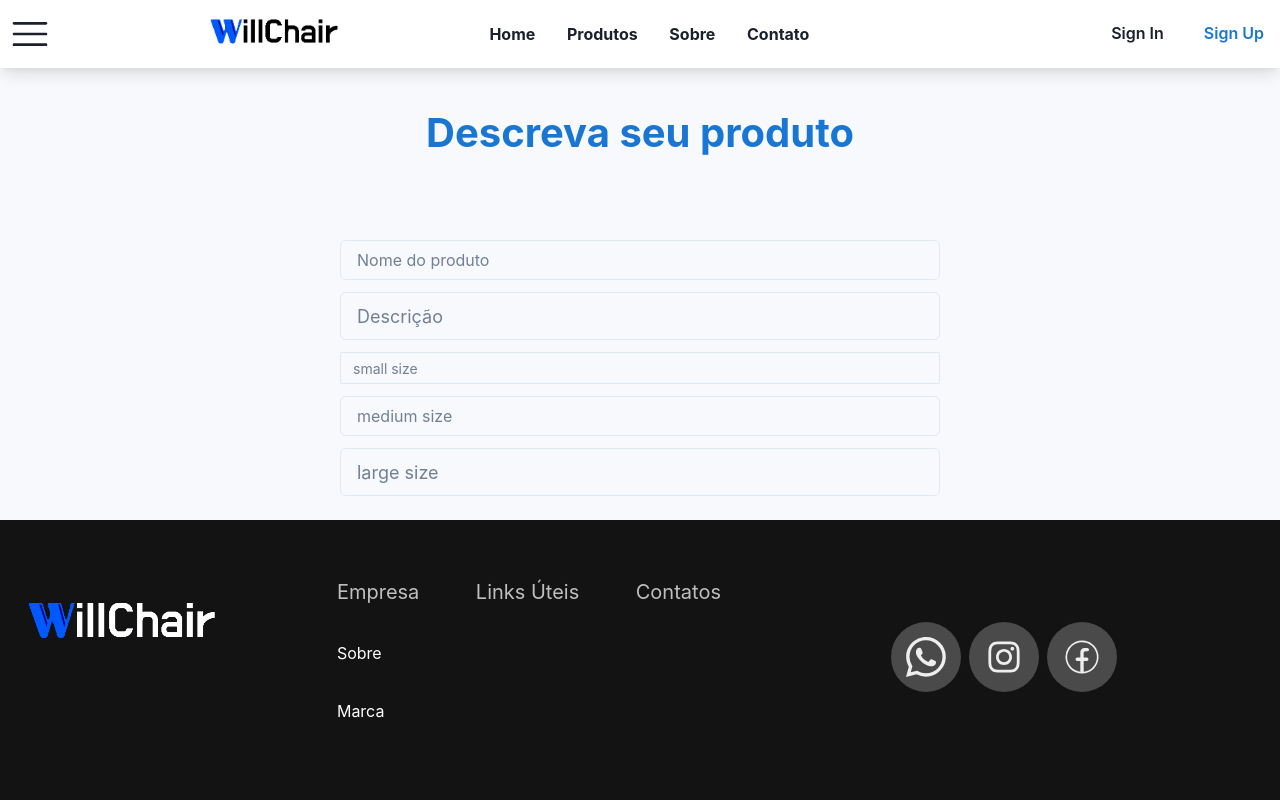
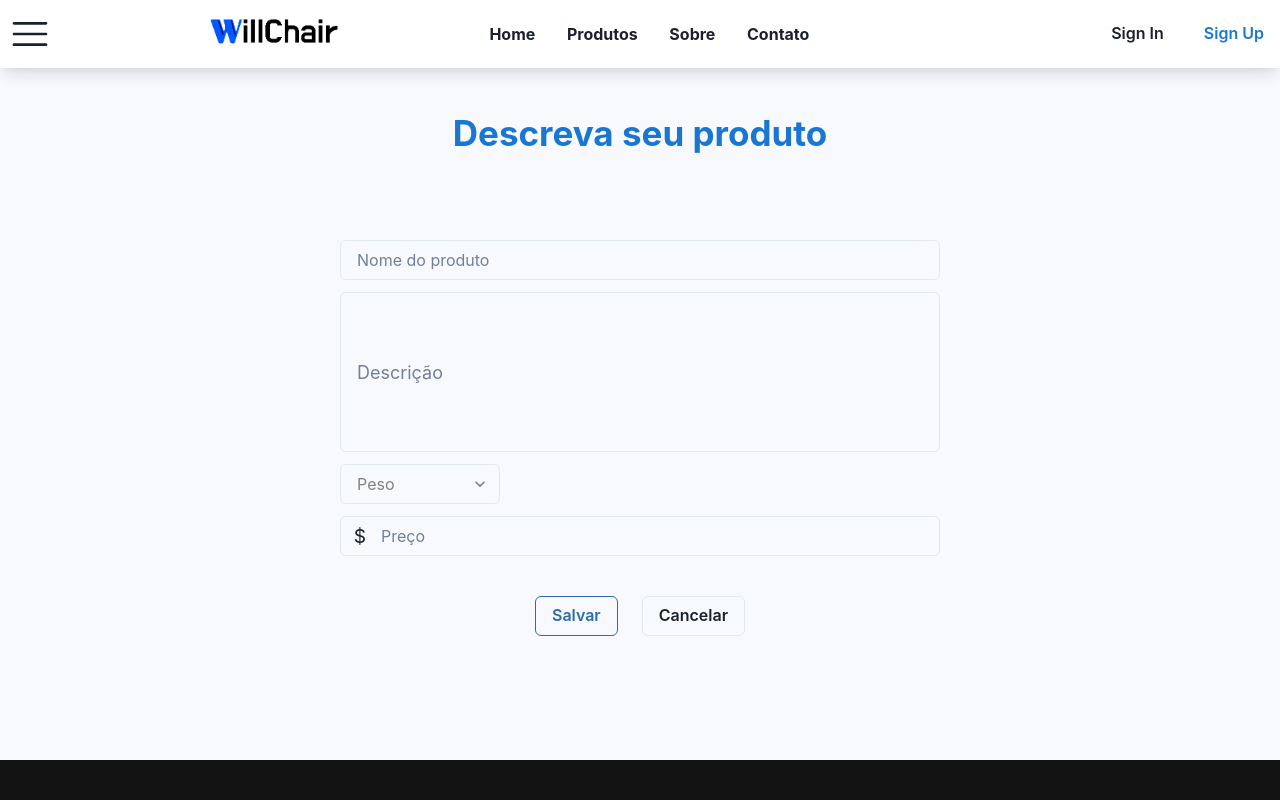
Before and after one commit to DoomerO/WillChair, a React (Vite) app in the folder TCCofc/: page /wcoffer in a window 1280 px wide. Shown: the top 800 px of the page. Built offline with nearby package versions, Linux system fonts and the light colour scheme.

Commit message:
Incremento de elementos na página wcOffer.tsx

```diff
--- a/TCCofc/src/pages/wcOffer.tsx
+++ b/TCCofc/src/pages/wcOffer.tsx
@@ -1,6 +1,9 @@
 import Header from '../components/Header';
 import Footer from "../components/Footer";
 import { Box, Flex, Spacer, Text, Heading, Stack, Container, Input } from '@chakra-ui/react';
+import { Select } from '@chakra-ui/react';
+import { InputGroup, InputLeftElement, InputRightElement} from '@chakra-ui/react';
+import { Button, ButtonGroup } from '@chakra-ui/react'
 
 const wcOffer = () => {
     return (
@@ -9,22 +12,40 @@ const wcOffer = () => {
 
                     <Flex w='100%' h='30vh' bg='#F7F9FC' align='center' _dark={{bg:'#4f4f4f'}}>
                         <Flex mt='2%' align='center' direction='column' w='100%'>
-                        <Heading color='#1976D2' as='h1' fontSize="40px">Descreva seu produto</Heading>
+                            <Heading color='#1976D2' as='h1' fontSize="35px">Descreva seu produto</Heading>
                         </Flex>
                     </Flex>
 
                     <Flex w='100%' bg='#F7F9FC' h='fit-content' align='center' direction='column' _dark={{bg:'#4f4f4f'}} pb={{base:"5vh", sm:"none"}}>
                     <Stack gap="90" direction={{base: "column", sm: "row"}} >
-                    <Flex direction='column' align='center' w='30vh'  h={{base:'33%' , sm:'30vh'}}>
+                        <Flex direction='column' align='center' w='30vh'  h={{base:'33%' , sm:'60vh'}}>
                             <Stack spacing={3}>
                                 <Input placeholder='Nome do produto' w='75vh'/>
-                        <Input placeholder='Descrição' size='lg'/>
-                        <Input placeholder='small size' size='sm'/>
-                        <Input placeholder='medium size' size='md'/>
-                        <Input placeholder='large size' size='lg'/>
+                                <Input placeholder='Descrição' size='lg' h="20vh" textAlign="left" verticalAlign="top"/>
+                                <Select placeholder='Peso' w="20vh" color="gray">
+                                    <option value='option1'>Option 1</option>
+                                    <option value='option2'>Option 2</option>
+                                    <option value='option3'>Option 3</option>
+                                </Select>
+
+                                <Stack spacing={4}>
+                                    <InputGroup>
+                                        <InputLeftElement
+                                            pointerEvents='none'
+                                            color='gray.440'
+                                            fontSize='1.2em'
+                                            children='$'
+                                        />
+                                        <Input placeholder='Preço' />
+                                    </InputGroup>
                                 </Stack>
+
+                            </Stack>
+                            <ButtonGroup variant="outline" spacing='6' margin="5vh">
+                                <Button colorScheme='blue'>Salvar</Button>
+                                <Button>Cancelar</Button>
+                            </ButtonGroup>
                         </Flex>
-
                     </Stack>
                 </Flex>
 
```
Lines whose indentation alone changed are shown as unchanged.
